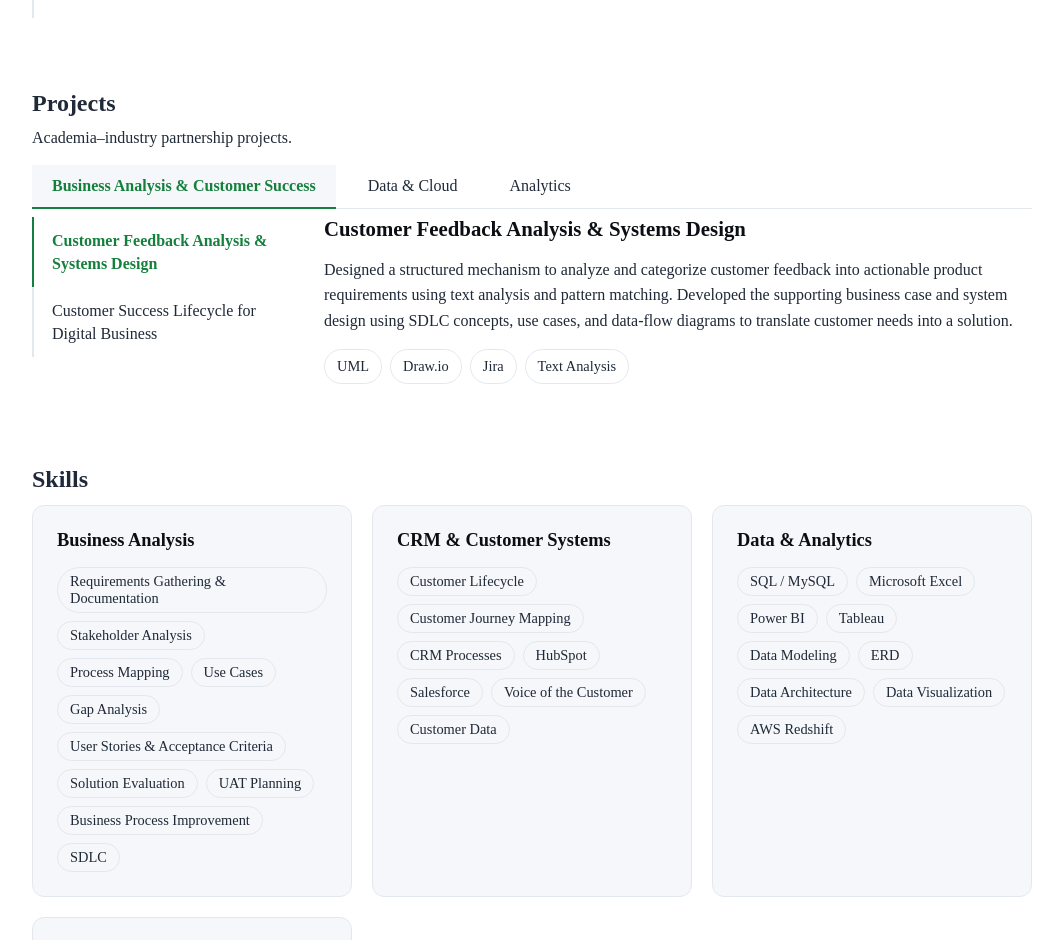
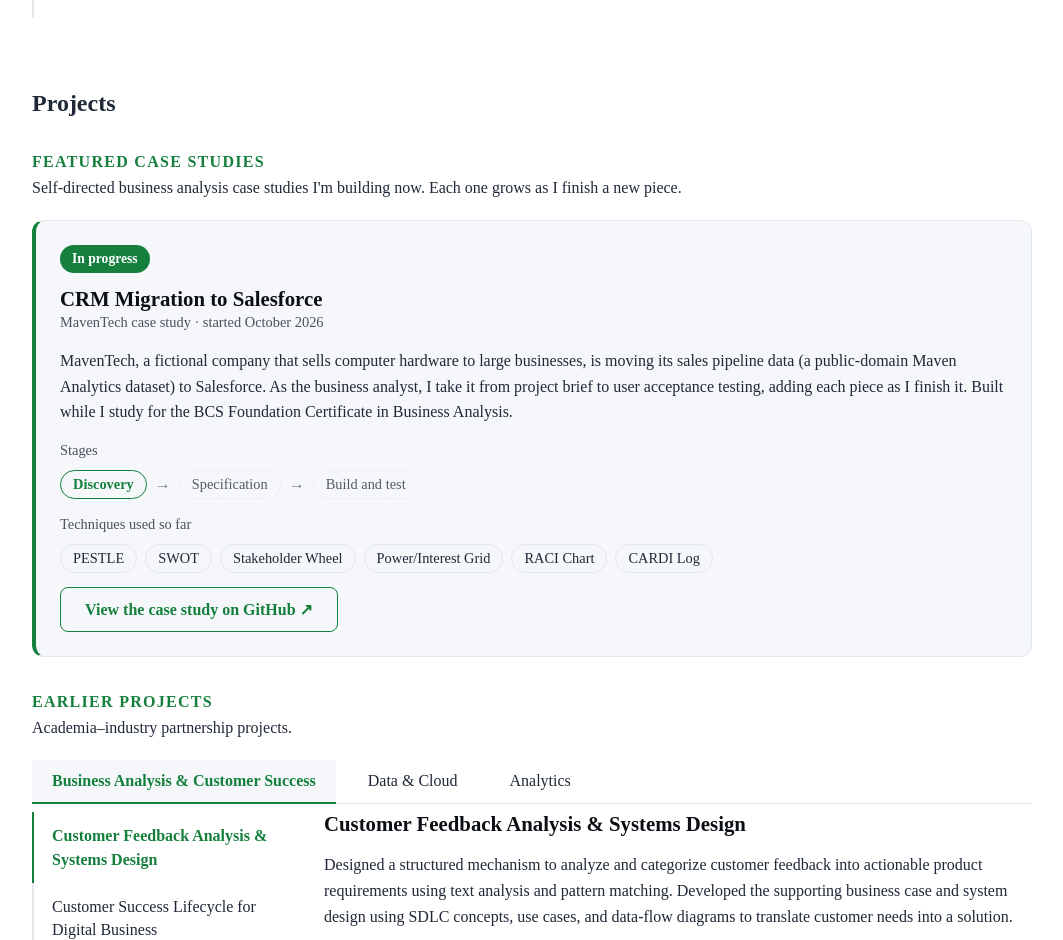
Before and after one commit to Darbari-V/VarunDarbari.github.io, a React (Vite) app: page / in a window 1280 px wide. Shown: the part 2003-2943 px from the top of the page, without its empty margins (108-1171 px from the left). Built offline with nearby package versions, Linux system fonts and the light colour scheme.

Commit message:
Add featured case studies section

```diff
--- a/src/components/Projects.jsx
+++ b/src/components/Projects.jsx
@@ -1,5 +1,24 @@
 import Section from './Section'
 import {useState} from 'react'
+
+// Featured case studies: current work, shown first.
+// To move to the next stage, change 'current' to 'done' and 'planned' to 'current'.
+const featured = [
+  {
+    title: 'CRM Migration to Salesforce',
+    subtitle: 'MavenTech case study · started October 2026',
+    status: 'In progress',
+    summary:
+      'MavenTech, a fictional company that sells computer hardware to large businesses, is moving its sales pipeline data (a public-domain Maven Analytics dataset) to Salesforce. As the business analyst, I take it from project brief to user acceptance testing, adding each piece as I finish it. Built while I study for the BCS Foundation Certificate in Business Analysis.',
+    stages: [
+      { name: 'Discovery', state: 'current' },
+      { name: 'Specification', state: 'planned' },
+      { name: 'Build and test', state: 'planned' },
+    ],
+    tools: ['PESTLE', 'SWOT', 'Stakeholder Wheel', 'Power/Interest Grid', 'RACI Chart', 'CARDI Log'],
+    link: 'https://github.com/Darbari-V/crm-migration-case-study',
+  },
+]
 
 const areas = [
   {
@@ -62,8 +81,48 @@ function Projects(){
     const project = area.projects[activeProject]
 
     return(
-        <Section id="projects" title="Projects" intro="Academia–industry partnership projects.">
-            <br/>
+        <Section id="projects" title="Projects">
+            <h3 className="proj-subhead">Featured case studies</h3>
+            <p className="proj-subintro">Self-directed business analysis case studies I'm building now. Each one grows as I finish a new piece.</p>
+
+            <div className="featured-grid">
+                {featured.map((f) => (
+                    <article className="featured-card" key={f.title}>
+                        <p className="featured-status">{f.status}</p>
+                        <div>
+                            <h4>{f.title}</h4>
+                            <p className="featured-subtitle">{f.subtitle}</p>
+                        </div>
+                        <p>{f.summary}</p>
+
+                        <p className="featured-label">Stages</p>
+                        <ol className="stage-list">
+                            {f.stages.map((s) => (
+                                <li key={s.name} aria-current={s.state === 'current' ? 'step' : undefined}>
+                                    <span className={`stage stage-${s.state}`}>
+                                        {s.state === 'done' && '✓ '}{s.name}
+                                    </span>
+                                </li>
+                            ))}
+                        </ol>
+
+                        <p className="featured-label">Techniques used so far</p>
+                        <ul className="tag-list">
+                            {f.tools.map((t) => (
+                                <li className="tag" key={t}>{t}</li>
+                            ))}
+                        </ul>
+
+                        <a className="btn btn-secondary featured-link" href={f.link} target="_blank" rel="noreferrer">
+                            View the case study on GitHub <span aria-hidden="true">↗</span>
+                        </a>
+                    </article>
+                ))}
+            </div>
+
+            <h3 className="proj-subhead">Earlier projects</h3>
+            <p className="proj-subintro">Academia–industry partnership projects.</p>
+
             <div className="proj-tabs" role="tablist" aria-label="Project areas">
                 {areas.map((a,i)=> (
                     <button key={a.name} role="tab" aria-selected={i === activeArea}
```
